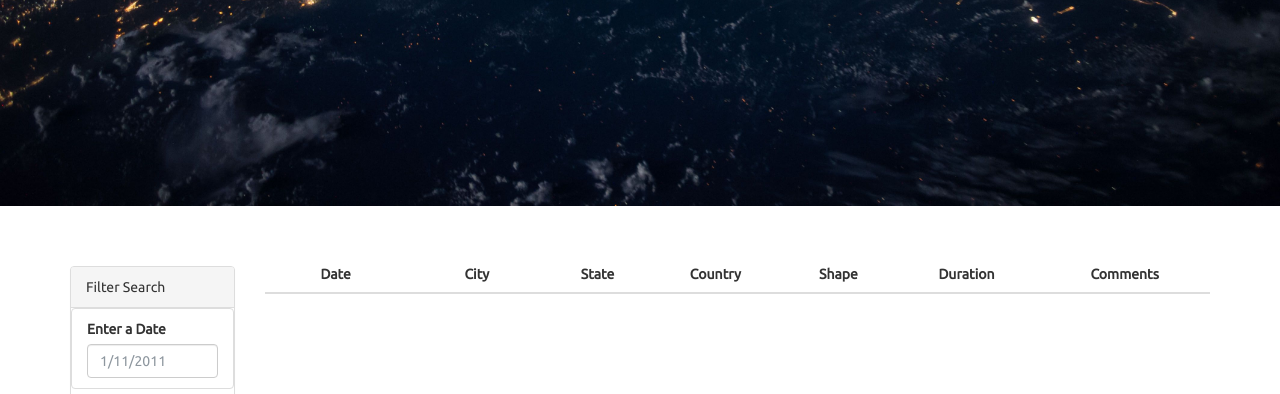
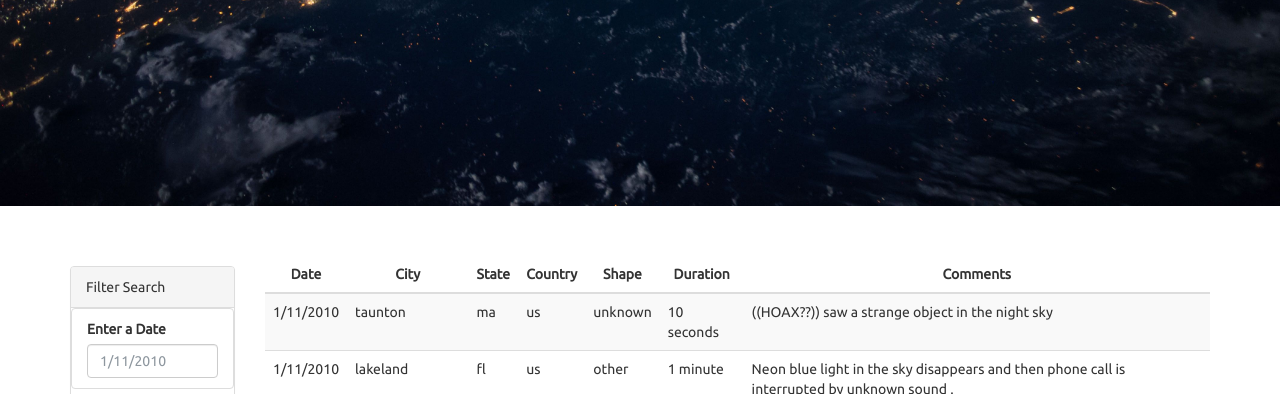
Before and after one commit to EdOber-DA/javascript-challenge, a plain HTML site: page UFO-level-1/index.html in a window 1280 px wide. Shown: the part 406-800 px from the top of the page. Drawn offline with nearby package versions, Linux system fonts and the light colour scheme.

Commit message:
Resubmitting for regrade - added feature to pre-load the table on initial screen load with 1/11/2010

```diff
--- a/UFO-level-1/index.html
+++ b/UFO-level-1/index.html
@@ -37,7 +37,7 @@
                     <ul class="list-group" id="filters">
                       <li class="filter list-group-item">
                         <label for="date">Enter a Date</label>
-                        <input class="form-control" id="formdate" type="text" placeholder="1/11/2011">
+                        <input class="form-control" id="formdate" type="text" placeholder="1/11/2010">
                       </li>
                     </ul>
                   </div>
--- a/UFO-level-1/static/js/app.js
+++ b/UFO-level-1/static/js/app.js
@@ -12,7 +12,12 @@ var form = d3.select("#UFOform");
 button.on("click",runEnter);
 form.on("submit",runEnter);
 
-// Complete the event handler function for the form
+// seed the screen initialization so the table has data
+ display_table("1/11/2010");
+
+// Done...
+
+// Function for the event handler for the form  -triggered if data is enteres and button clicked or enter done
 function runEnter() {
 
   // Prevent the page from refreshing
@@ -24,15 +29,20 @@ function runEnter() {
   // Get the value property of the input element
   var inputValue = inputElement.property("value");
 
+  // Call the display table function with the input value and...
+  display_table(inputValue);
+  // we are done!
+  };
+
+
+  // Function to take input value (whether a seed for the first time, or input from the screen)
+  function display_table(UFODate) {
 
   // Filter the data based on date that was inputed (can also be null if nothing entered and submitted)
-  var filteredUFO = UFOData.filter(sighting => sighting.datetime === inputValue);
+  var filteredUFO = UFOData.filter(sighting => sighting.datetime === UFODate);
 
-  // Print a copy of the filtered data to the console to verify it is correct
-  // console.log(filteredUFO);
-
-  // Housekeeping: Clear out any existing rows in the table before adding new ones
-  // Get the table object
+ // Housekeeping: Clear out any existing rows in the table before adding new ones
+ // Get the table object
   var tableInfo = document.getElementById('ufo-table');
 
   // count the rows (with header) that are currently displayed
@@ -55,5 +65,4 @@ function runEnter() {
       cell.text(value);
     });
   });
-
 }
```
Also changed, not shown: 1 other file.
